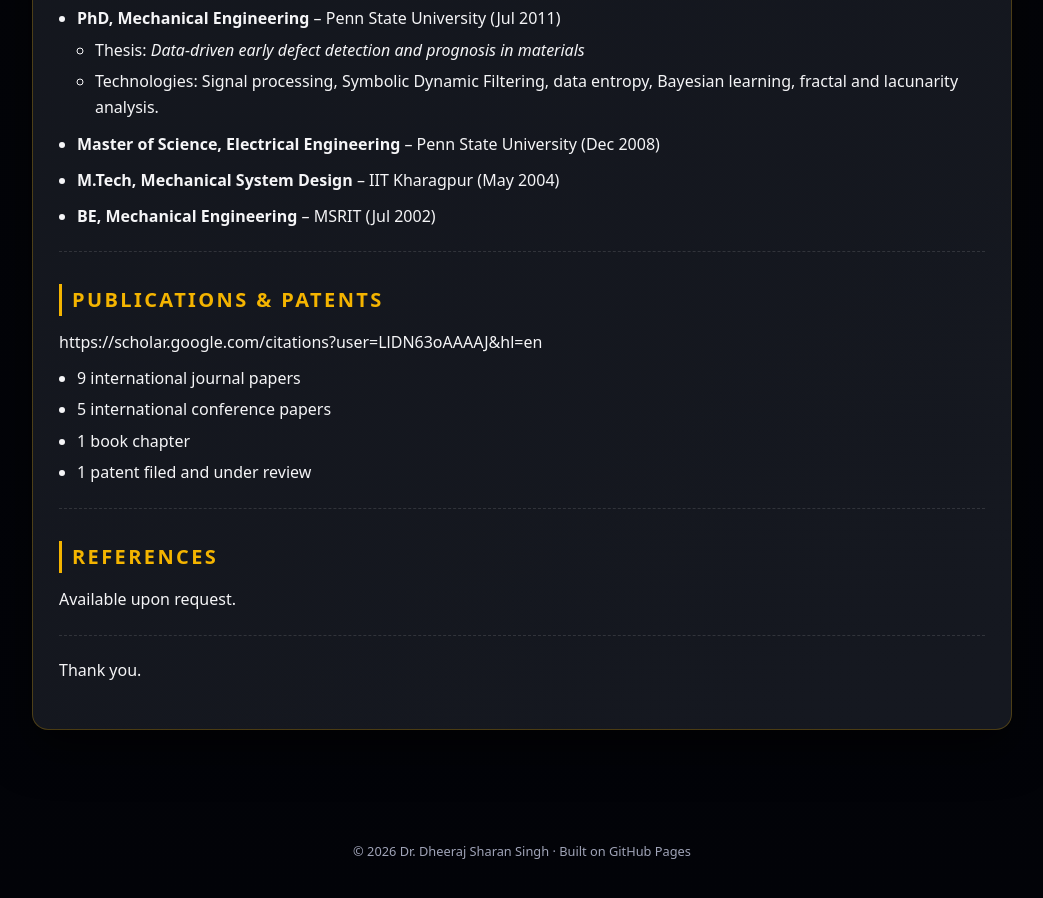
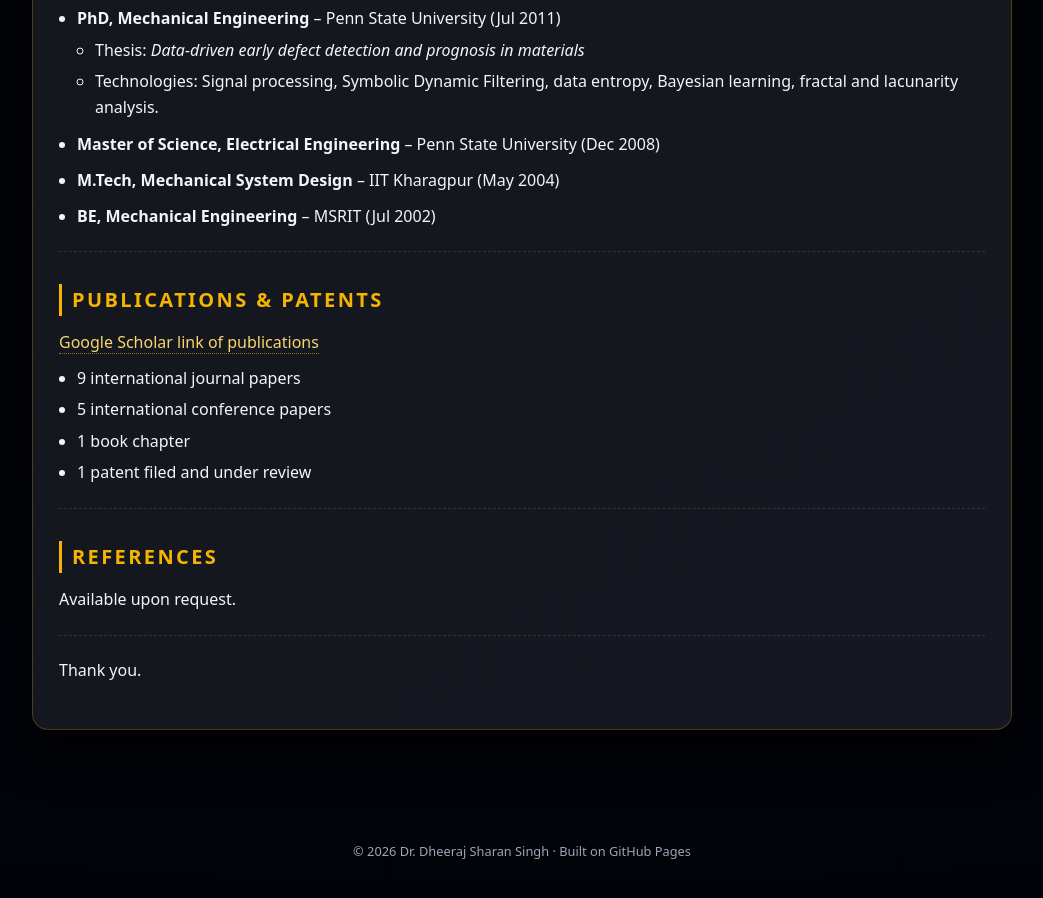
Before and after one commit to dheeraj2015/my-resume, a Jekyll site: the page built from index.md, in a window 1280 px wide and 900 px high, scrolled down 4939 px. Shown: the whole window, without its empty margins (118-1161 px from the left). Built offline with Jekyll 4.4.1, drawn with Linux system fonts in a browser that asks for light colours.

Commit message:
Update index.md

```diff
--- a/index.md
+++ b/index.md
@@ -226,7 +226,7 @@ Contributing to GE Vernova’s mission of “Electrifying the world while decarb
 <section class="section" markdown="1">
 
 ## PUBLICATIONS & PATENTS
-https://scholar.google.com/citations?user=LlDN63oAAAAJ&hl=en
+[Google Scholar link of publications](https://scholar.google.com/citations?user=LlDN63oAAAAJ&hl=en)
 
 - 9 international journal papers
 - 5 international conference papers
```
